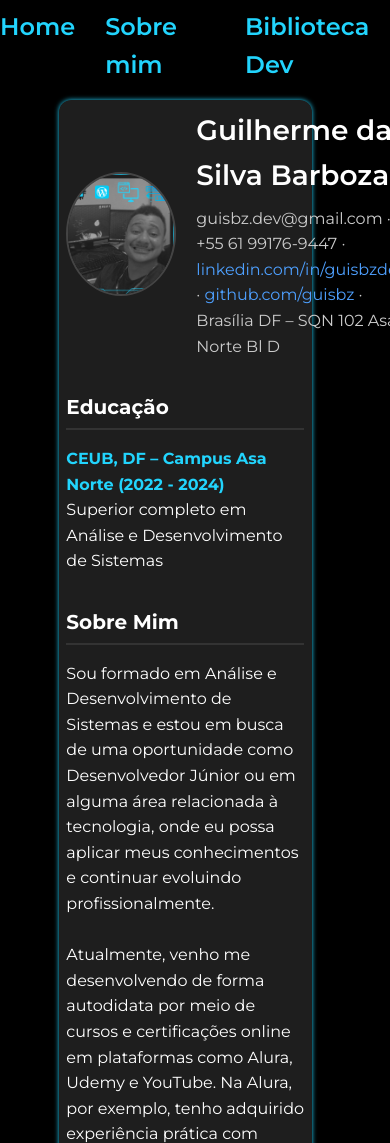
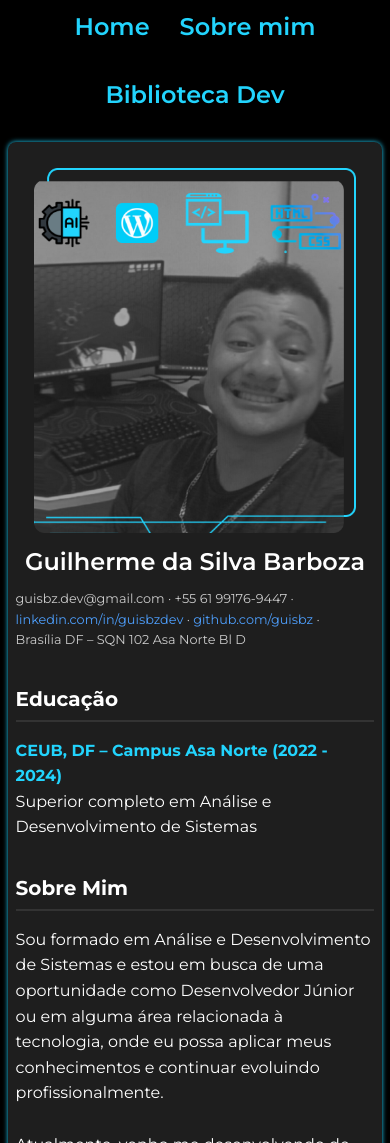
Before and after one commit to guisbz/Portfolio, a plain HTML site: page curriculo.html in a window 390 px wide. Shown: the top 1143 px of the page. Drawn offline with Linux system fonts and the light colour scheme.

Commit message:
Adicionando opções de responsividade nas páginas

```diff
--- a/styles/about.css
+++ b/styles/about.css
@@ -7,3 +7,17 @@
     text-align: justify;
     margin-bottom: 5;
 }
+
+@media (max-width: 1200px) {
+
+    .content__apresentacao__titulo {
+        text-align: center;
+    }
+
+    .cabecalho__menu__esquerda,
+    .cabecalho__menu__direita {
+        flex-wrap: wrap;
+        justify-content: center;
+
+    }
+}
--- a/styles/content-card.css
+++ b/styles/content-card.css
@@ -126,3 +126,46 @@ body {
 .content-card__section ul li {
     margin-bottom: 0.5rem;
 }
+
+@media (max-width: 1200px) {
+
+    .cabecalho__menu__esquerda,
+    .cabecalho__menu__direita {
+        flex-wrap: wrap;
+        justify-content: center;
+
+    }
+
+    .content-card__section h1 {
+        font-size: 1.4rem;
+    }
+
+    .content-card {
+        margin: 5% 2%;
+        border-radius: 8px;
+    }
+
+    .content-card__header {
+        flex-direction: column;
+        gap: 10px;
+    }
+
+    .content-card__foto {
+        width: 90%;
+        margin-top: 5%;
+        height: auto;
+        border-radius: 2%;
+        object-fit: cover;
+        border: none;
+    }
+
+    .content-card__nome {
+        text-align: center;
+        font-size: 1.5rem;
+    }
+
+    .content-card__contato {
+        font-size: 0.8rem;
+    }
+
+}
```
